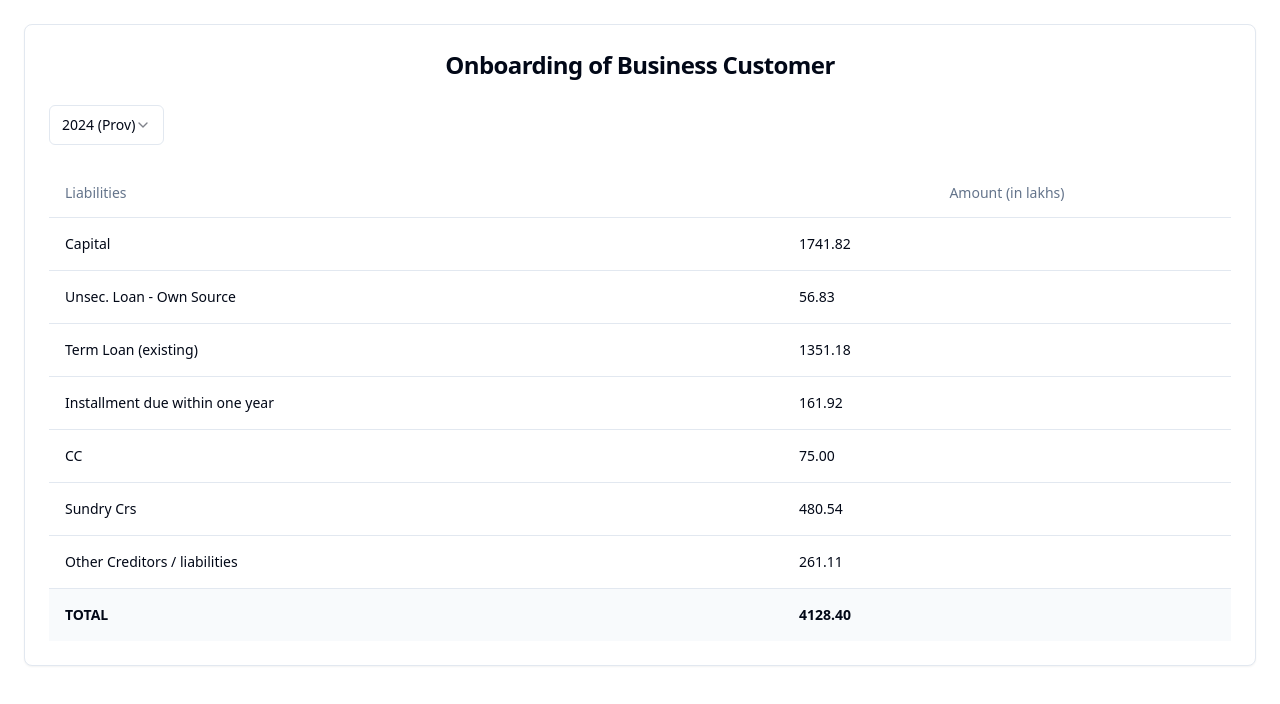
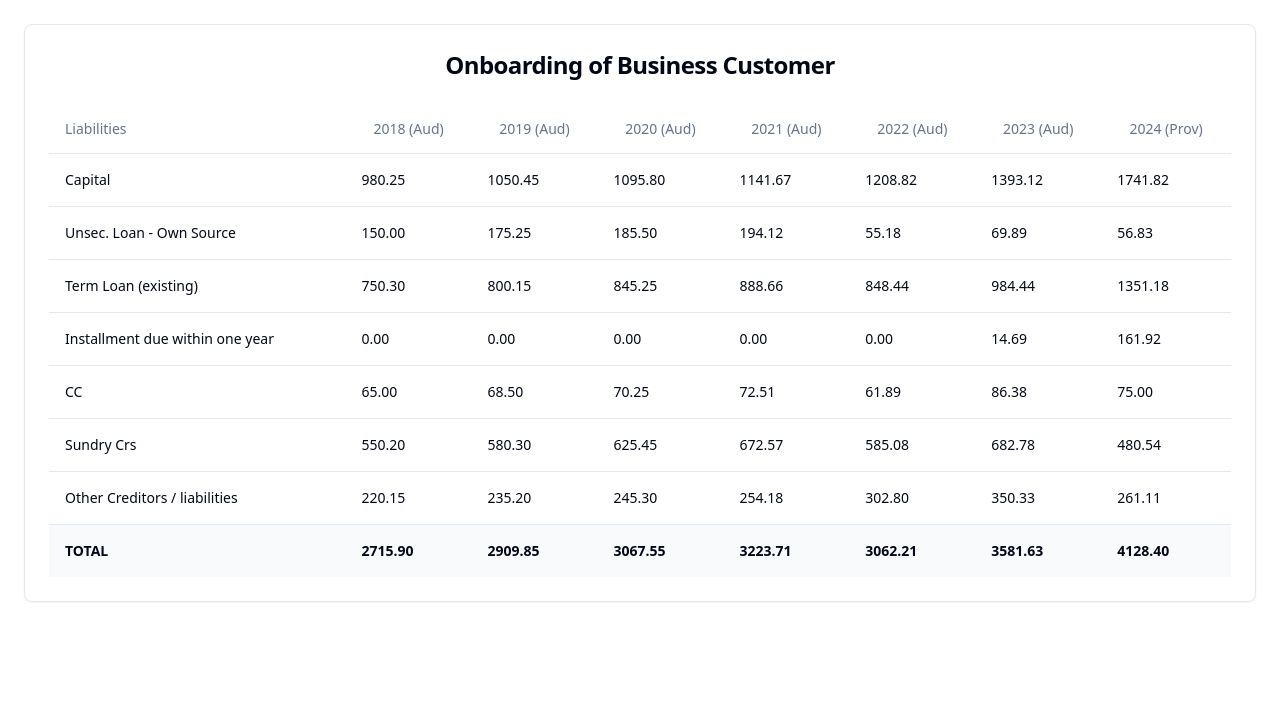
Before and after one commit to loanaiq/loanwatcher-guardian, a React (Vite) app: page / in a window 1280 px wide. Shown: the top 704 px of the page. Built offline with nearby package versions, Linux system fonts and the light colour scheme.

Commit message:
Add year display to BalanceSheetAnalysis
Updated the BalanceSheetAnalysis component to display the years in a table format on the page. This enhancement improves visibility and accessibility of the year data for users.
[skip gpt_engineer]

```diff
--- a/src/components/BalanceSheetAnalysis.jsx
+++ b/src/components/BalanceSheetAnalysis.jsx
@@ -12,17 +12,13 @@
  * @property {number} total
  */
 
-import { useState } from 'react';
 import { Card, CardContent, CardHeader, CardTitle } from "@/components/ui/card";
-import { Select, SelectContent, SelectItem, SelectTrigger, SelectValue } from "@/components/ui/select";
 import { Table, TableBody, TableCell, TableHead, TableHeader, TableRow } from "@/components/ui/table";
 
 /**
  * @returns {JSX.Element}
  */
 const BalanceSheetAnalysis = () => {
-  const [selectedYear, setSelectedYear] = useState('2024');
-
   /** @type {BalanceSheetData[]} */
   const balanceSheetData = [
     {
@@ -119,68 +115,67 @@ const BalanceSheetAnalysis = () => {
             Onboarding of Business Customer
           </CardTitle>
         </CardHeader>
-        <CardContent>
-          <div className="mb-6">
-            <Select value={selectedYear} onValueChange={setSelectedYear}>
-              <SelectTrigger className="w-[180px]">
-                <SelectValue placeholder="Select Year" />
-              </SelectTrigger>
-              <SelectContent>
-                {balanceSheetData.map((data) => (
-                  <SelectItem key={data.year} value={data.year.toString()}>
-                    {data.year} ({data.auditStatus})
-                  </SelectItem>
-                ))}
-              </SelectContent>
-            </Select>
-          </div>
-
+        <CardContent className="overflow-x-auto">
           <Table>
             <TableHeader>
               <TableRow>
                 <TableHead className="w-[200px]">Liabilities</TableHead>
-                <TableHead className="text-right">Amount (in lakhs)</TableHead>
+                {balanceSheetData.map((data) => (
+                  <TableHead key={data.year} className="text-right">
+                    {data.year} ({data.auditStatus})
+                  </TableHead>
+                ))}
               </TableRow>
             </TableHeader>
             <TableBody>
-              {balanceSheetData
-                .filter((data) => data.year.toString() === selectedYear)
-                .map((data) => (
-                  <>
               <TableRow>
                 <TableCell className="font-medium">Capital</TableCell>
-                      <TableCell className="text-right">{data.capital.toFixed(2)}</TableCell>
+                {balanceSheetData.map((data) => (
+                  <TableCell key={data.year} className="text-right">{data.capital.toFixed(2)}</TableCell>
+                ))}
               </TableRow>
               <TableRow>
                 <TableCell className="font-medium">Unsec. Loan - Own Source</TableCell>
-                      <TableCell className="text-right">{data.unsecuredLoanOwnSource.toFixed(2)}</TableCell>
+                {balanceSheetData.map((data) => (
+                  <TableCell key={data.year} className="text-right">{data.unsecuredLoanOwnSource.toFixed(2)}</TableCell>
+                ))}
               </TableRow>
               <TableRow>
                 <TableCell className="font-medium">Term Loan (existing)</TableCell>
-                      <TableCell className="text-right">{data.termLoanExisting.toFixed(2)}</TableCell>
+                {balanceSheetData.map((data) => (
+                  <TableCell key={data.year} className="text-right">{data.termLoanExisting.toFixed(2)}</TableCell>
+                ))}
               </TableRow>
               <TableRow>
                 <TableCell className="font-medium">Installment due within one year</TableCell>
-                      <TableCell className="text-right">{data.installmentDueWithinYear.toFixed(2)}</TableCell>
+                {balanceSheetData.map((data) => (
+                  <TableCell key={data.year} className="text-right">{data.installmentDueWithinYear.toFixed(2)}</TableCell>
+                ))}
               </TableRow>
               <TableRow>
                 <TableCell className="font-medium">CC</TableCell>
-                      <TableCell className="text-right">{data.cc.toFixed(2)}</TableCell>
+                {balanceSheetData.map((data) => (
+                  <TableCell key={data.year} className="text-right">{data.cc.toFixed(2)}</TableCell>
+                ))}
               </TableRow>
               <TableRow>
                 <TableCell className="font-medium">Sundry Crs</TableCell>
-                      <TableCell className="text-right">{data.sundryCrs.toFixed(2)}</TableCell>
+                {balanceSheetData.map((data) => (
+                  <TableCell key={data.year} className="text-right">{data.sundryCrs.toFixed(2)}</TableCell>
+                ))}
               </TableRow>
               <TableRow>
                 <TableCell className="font-medium">Other Creditors / liabilities</TableCell>
-                      <TableCell className="text-right">{data.otherLiabilities.toFixed(2)}</TableCell>
+                {balanceSheetData.map((data) => (
+                  <TableCell key={data.year} className="text-right">{data.otherLiabilities.toFixed(2)}</TableCell>
+                ))}
               </TableRow>
               <TableRow className="bg-muted/50">
                 <TableCell className="font-bold">TOTAL</TableCell>
-                      <TableCell className="text-right font-bold">{data.total.toFixed(2)}</TableCell>
+                {balanceSheetData.map((data) => (
+                  <TableCell key={data.year} className="text-right font-bold">{data.total.toFixed(2)}</TableCell>
+                ))}
               </TableRow>
-                  </>
-                ))}
             </TableBody>
           </Table>
         </CardContent>
```
Lines whose indentation alone changed are shown as unchanged.
